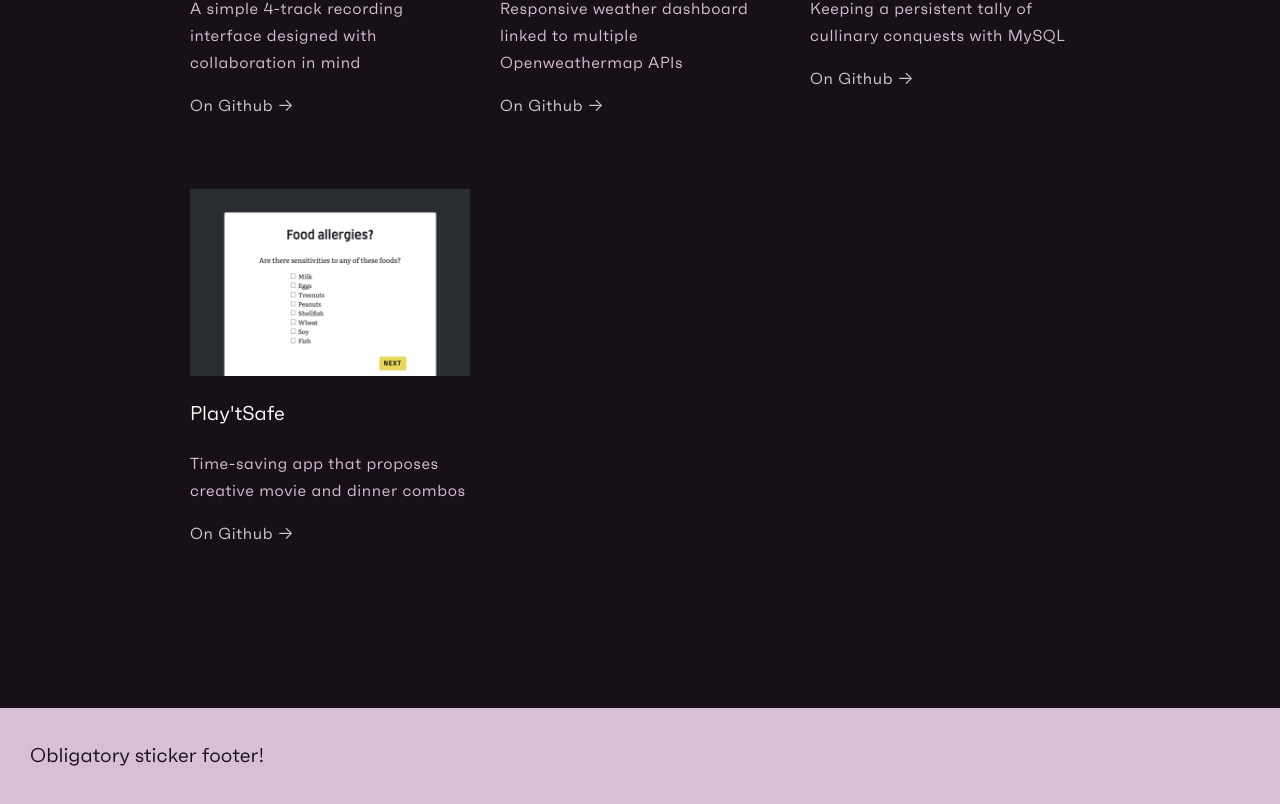
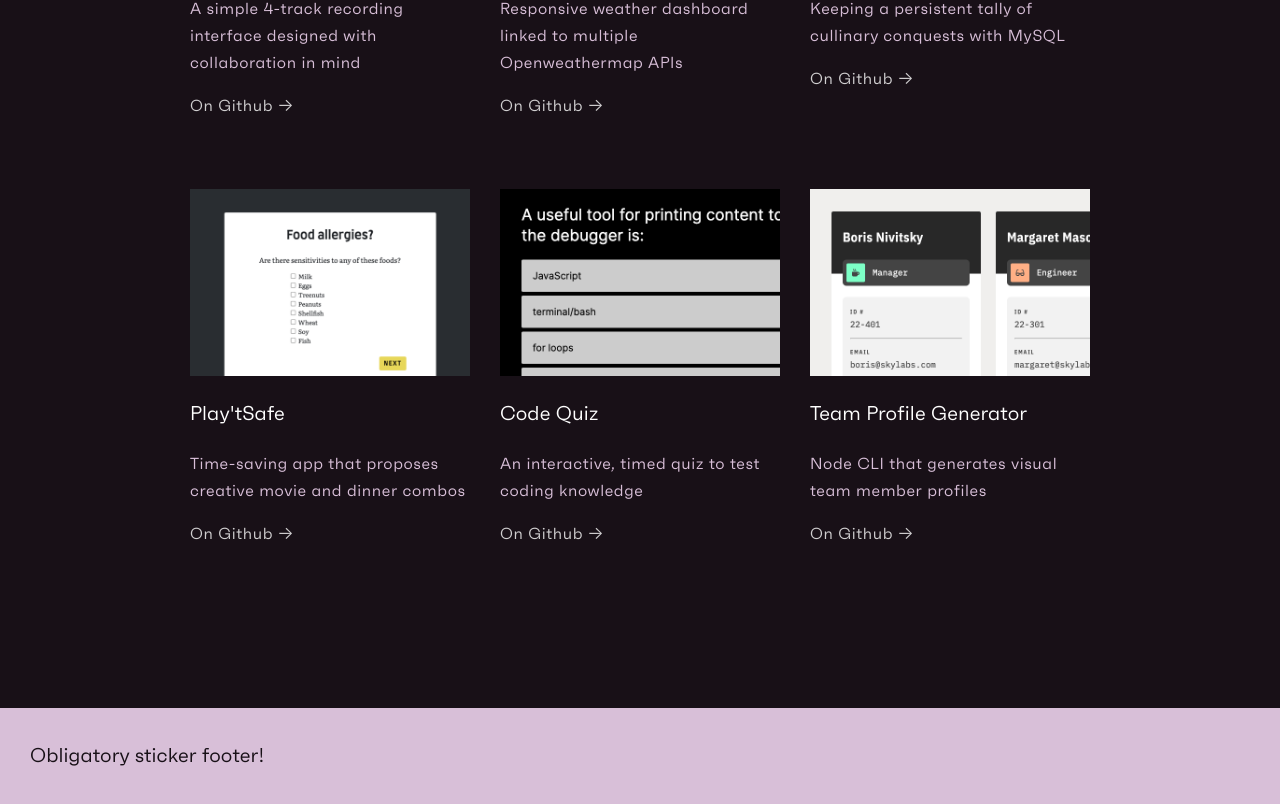
Before and after one commit to stewdiostash/react-portfolio, a React (Create React App) app: page / in a window 1280 px wide. Shown: the part 740-1544 px from the top of the page. Built offline with nearby package versions, Linux system fonts and the light colour scheme.

Commit message:
new projects added

```diff
--- a/src/containers/Work.js
+++ b/src/containers/Work.js
@@ -5,6 +5,8 @@ import bandwich_thumb from "../assets/images/bandwich.png";
 import weather_thumb from "../assets/images/forecast.png";
 import burger_thumb from "../assets/images/burgerbuddy.png";
 import playtsafe_thumb from "../assets/images/playtsafe.png";
+import quiz_thumb from "../assets/images/quiz.png";
+import team_thumb from "../assets/images/team-profile.png";
 
 const Work = () => {
   const projects = [
@@ -42,6 +44,24 @@ const Work = () => {
       url: "https://stewdiostash.github.io/PlaytSafe/",
       github: "https://github.com/stewdiostash/PlaytSafe",
     },
+    {
+      id: 5,
+      title: "Code Quiz",
+      thumbnail: quiz_thumb,
+      summary: "An interactive, timed quiz to test coding knowledge",
+      url: "https://stewdiostash.github.io/hw-04-timed-quiz/",
+      github: "https://github.com/stewdiostash/hw-04-timed-quiz",
+    },
+    {
+      id: 6,
+      title: "Team Profile Generator",
+      thumbnail: team_thumb,
+      summary: "Node CLI that generates visual team member profiles",
+      url:
+        "https://github.com/stewdiostash/hw-09-Employee-Profile-Template-Engine",
+      github:
+        "https://github.com/stewdiostash/hw-09-Employee-Profile-Template-Engine",
+    },
   ];
   return (
     <div className="container">
```
Also changed, not shown: src/assets/images/quiz.png, src/assets/images/team-profile.png (added).
